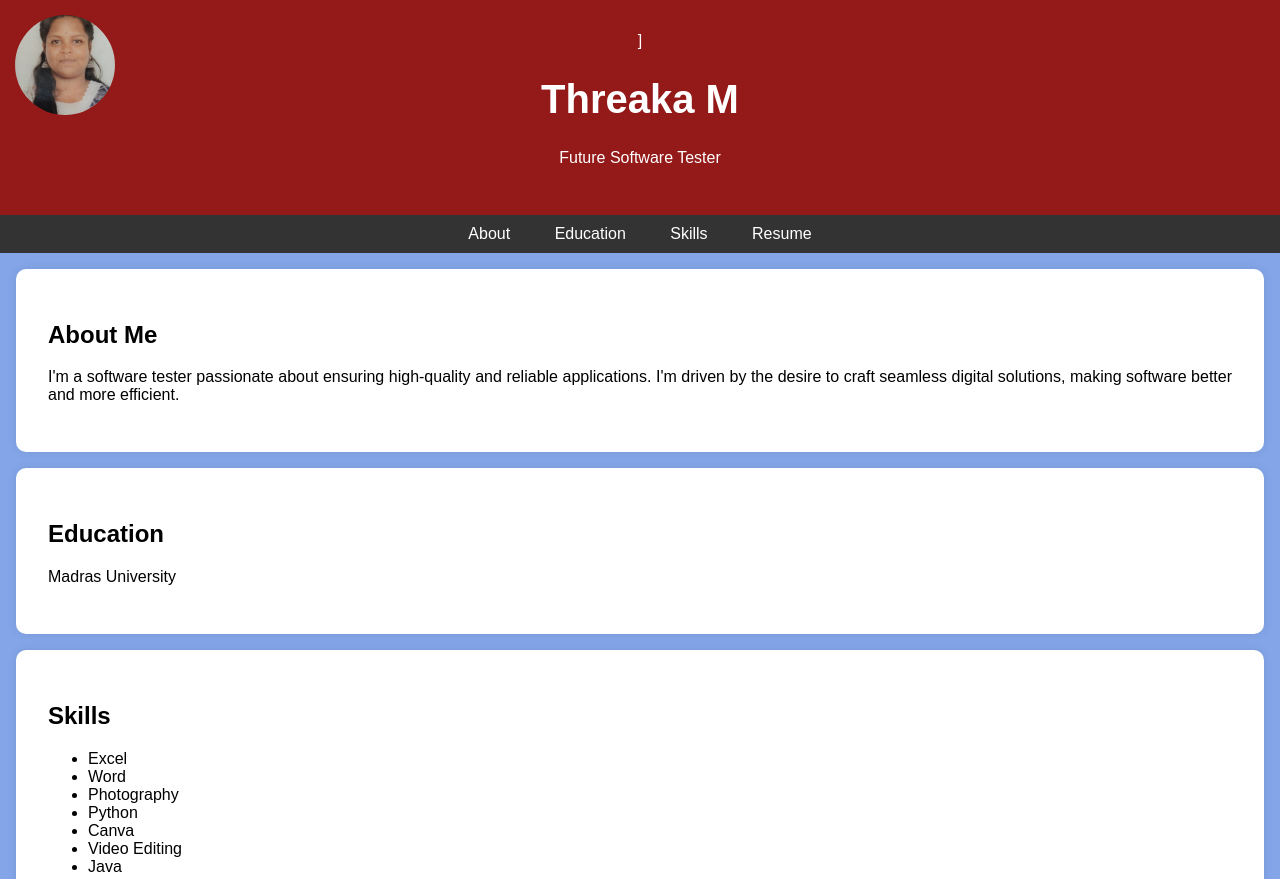
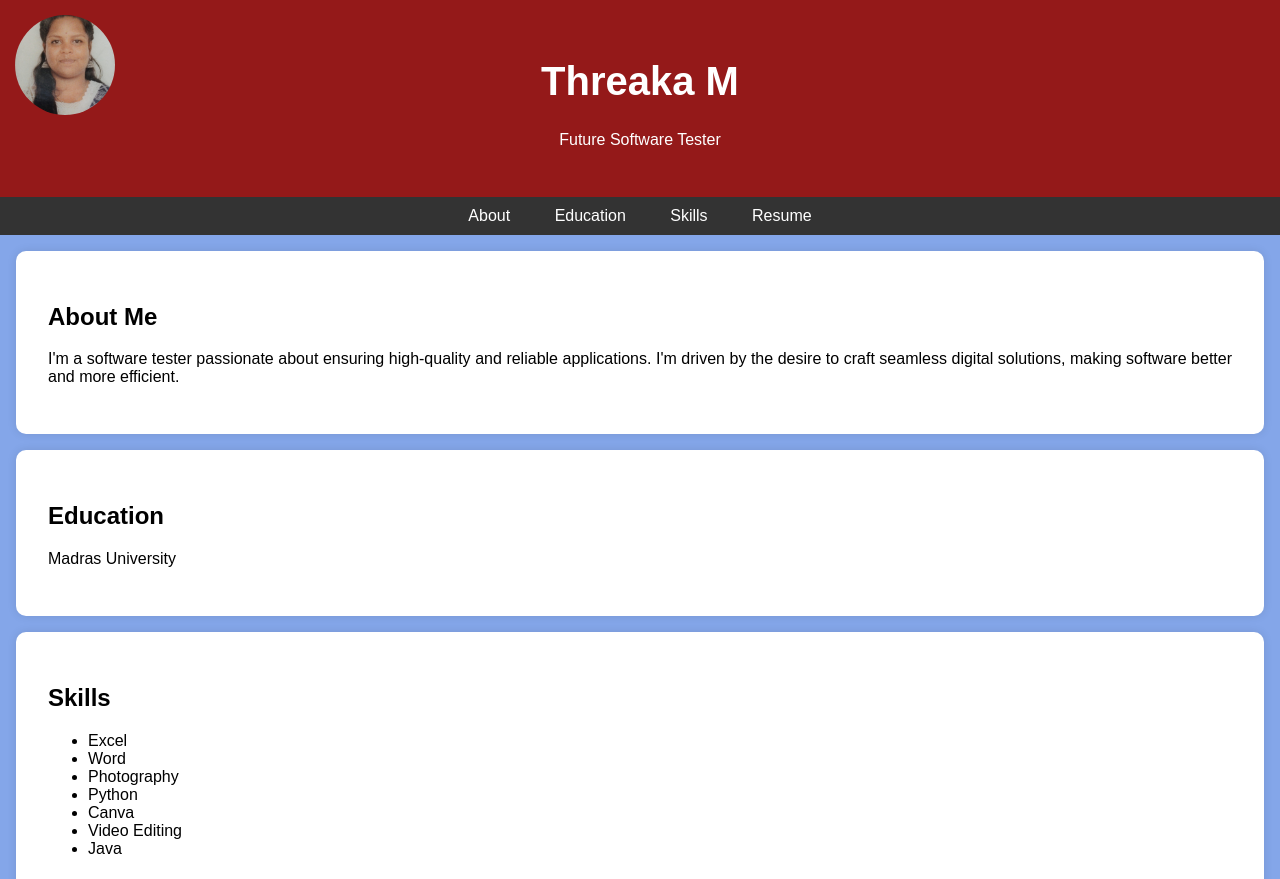
Before and after one commit to threaka/digitalportfolio, a plain HTML site: page index.html in a window 1280 px wide. Shown: the top 879 px of the page. Drawn offline with Linux system fonts and the light colour scheme.

Commit message:
Update index.html

```diff
--- a/index.html
+++ b/index.html
@@ -89,7 +89,7 @@
     </style>
 </head>
 <body>
-    <header>]
+    <header>
 
         <div class="header-content">
         <img src="profile.jpeg"alt="Your profile picture" class="profile-picture">
```
